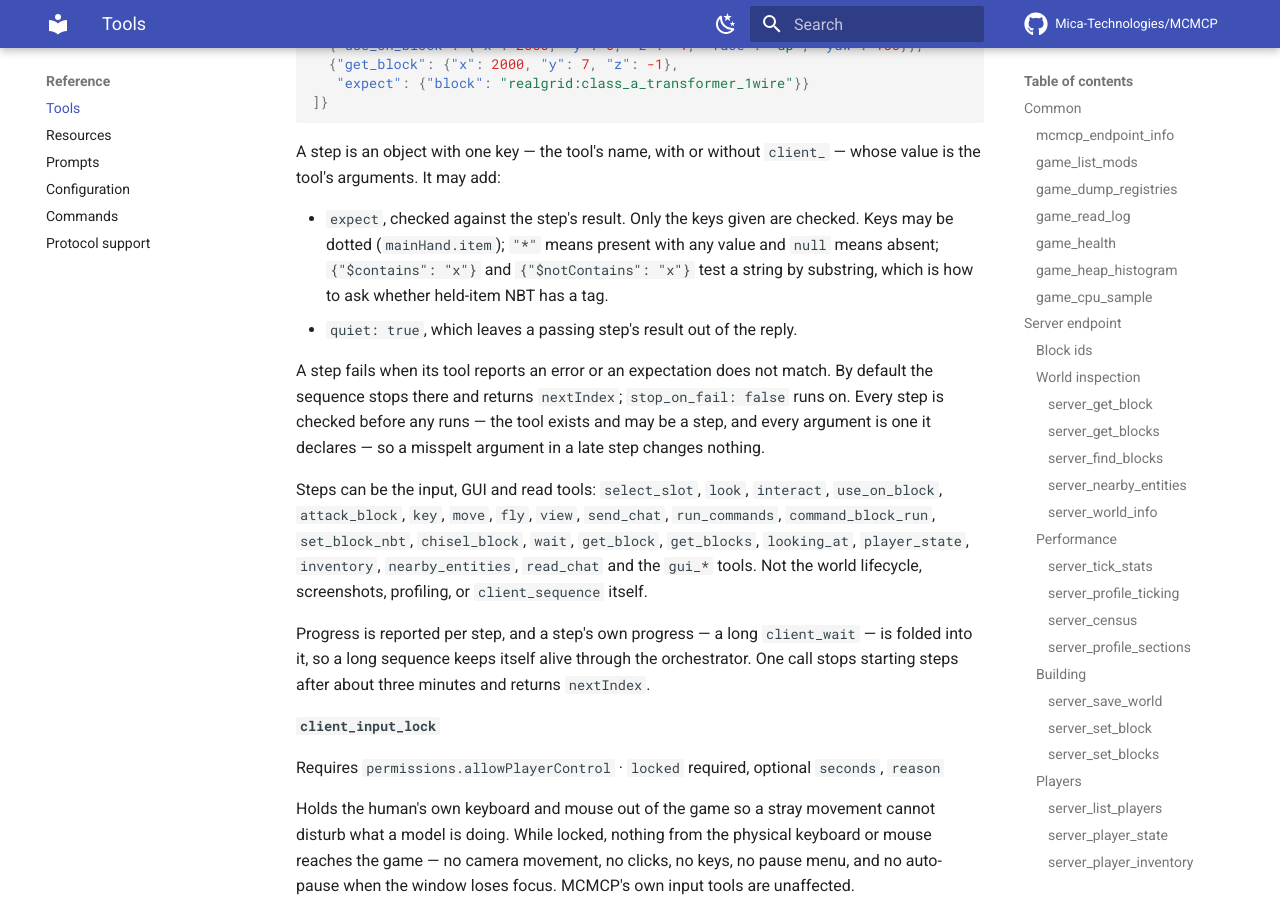
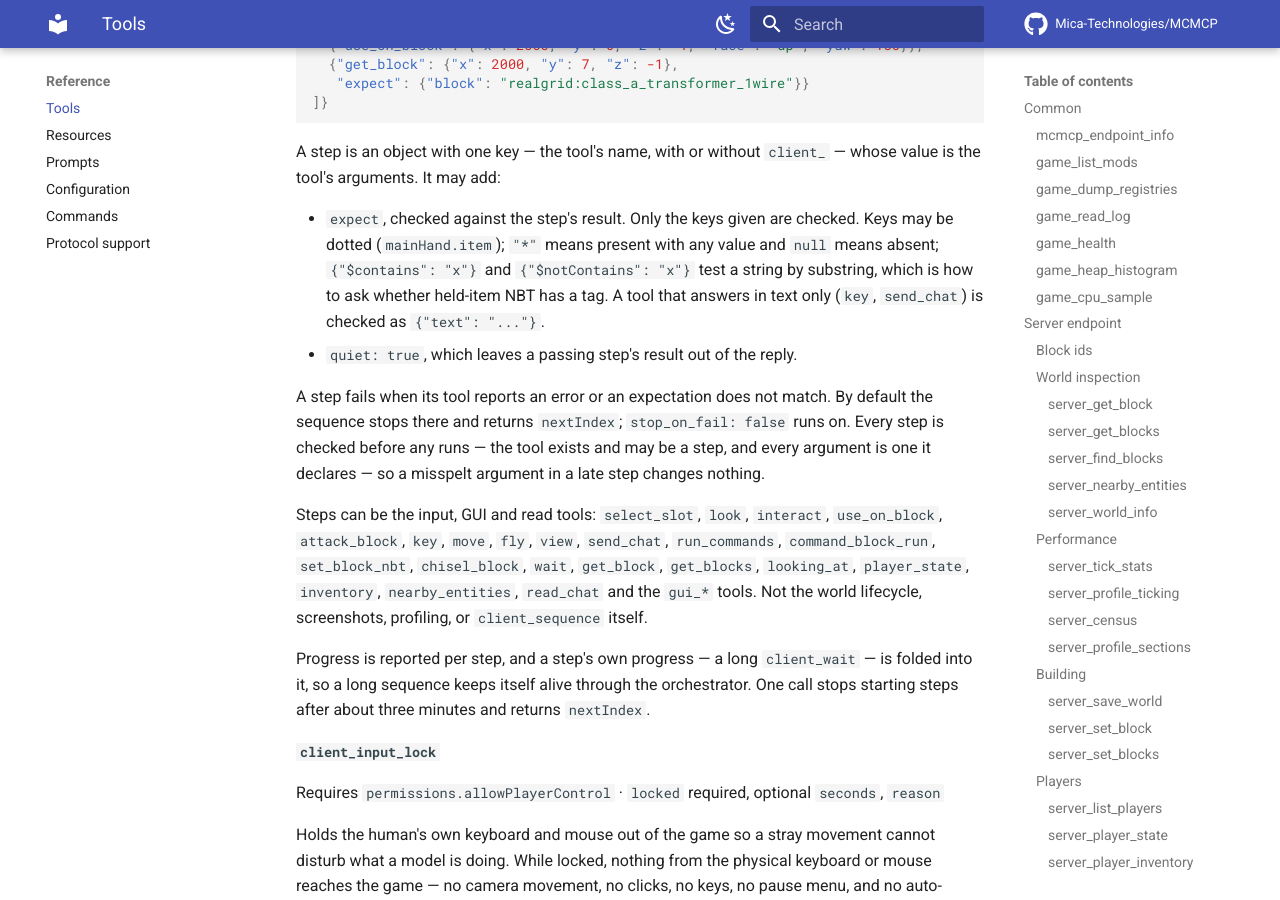
Before and after one commit to Mica-Technologies/MCMCP, an MkDocs documentation site: the page built from docs/reference/tools.md, in a window 1280 px wide and 900 px high, scrolled down 26970 px. Built offline with MkDocs 1.6.1 and Material for MkDocs 9.7.7, drawn with Linux system fonts in a browser that asks for light colours; comment, search, counter and statistics services are not loaded.

Commit message:
Note the scheduled-task lock trap and two coordinate/expect details
CLAUDE.md gains the addScheduledTask lock behaviour that hung every call
during a world launch. client_gui_click_at says gui space is before any
conversion a screen does itself, and client_sequence says how a text-only
step is checked.

Co-Authored-By: Claude Opus 5.5 <noreply@anthropic.com>

```diff
--- a/docs/reference/tools.md
+++ b/docs/reference/tools.md
@@ -1096,7 +1096,8 @@ tool's arguments. It may add:
 - `expect`, checked against the step's result. Only the keys given are checked. Keys may be dotted
   (`mainHand.item`); `"*"` means present with any value and `null` means absent;
   `{"$contains": "x"}` and `{"$notContains": "x"}` test a string by substring, which is how to ask
-  whether held-item NBT has a tag.
+  whether held-item NBT has a tag. A tool that answers in text only (`key`, `send_chat`) is
+  checked as `{"text": "..."}`.
 - `quiet: true`, which leaves a passing step's result out of the reply.
 
 A step fails when its tool reports an error or an expectation does not match. By default the
```
Also changed, not shown: CLAUDE.md (+6 -0 lines), 2 other files.
